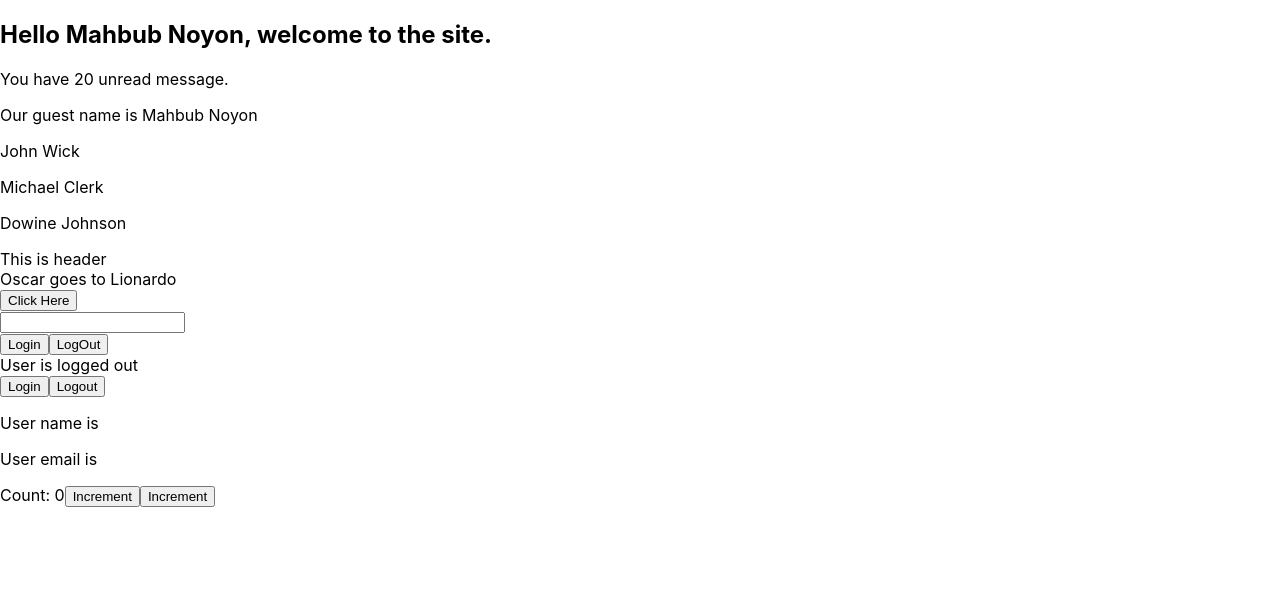
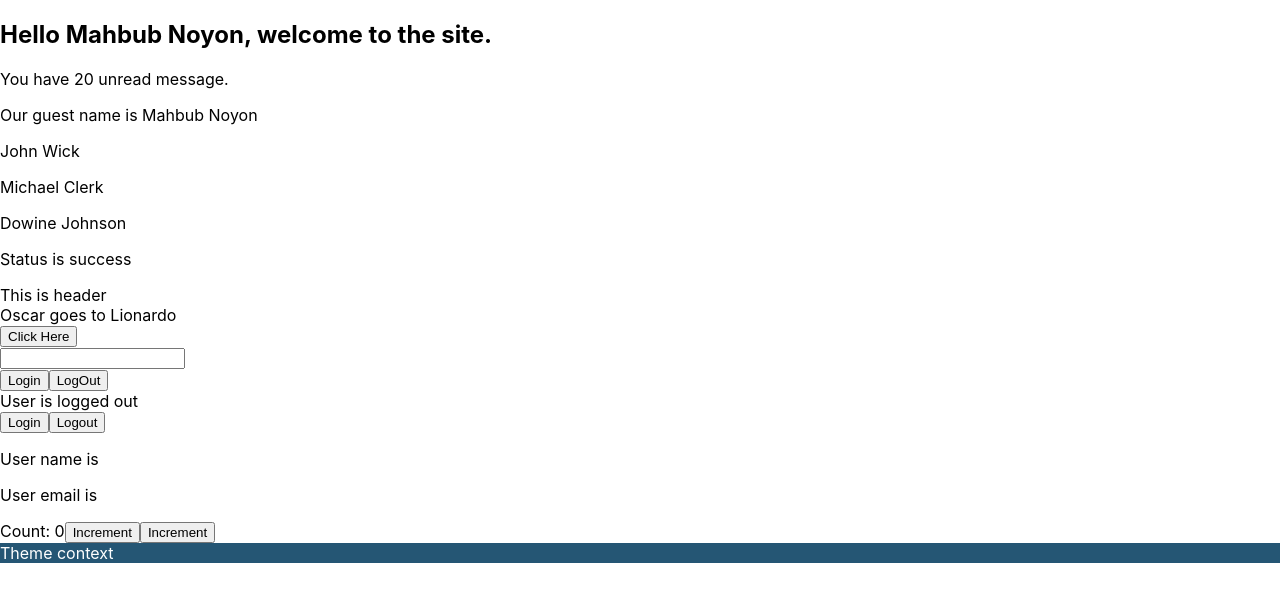
Before and after one commit to mahbubnoyon506/react-type-project, a React (Create React App) app: page / in a window 1280 px wide. Shown: the top 602 px of the page. Built offline with nearby package versions, Linux system fonts and the light colour scheme.

Commit message:
type added with context

```diff
--- a/src/App.tsx
+++ b/src/App.tsx
@@ -1,5 +1,7 @@
 import './App.css';
 import Button from './components/Button';
+import Box from './components/context/Box';
+import { ThemeContextProvider } from './components/context/ThemeContext';
 import Counter from './components/Counter';
 import Guest from './components/Guest';
 import Header from './components/Header';
@@ -9,6 +11,7 @@ import Oscar from './components/Oscar';
 import PersonList from './components/PersonList';
 import LoginState from './components/state/LoginState';
 import User from './components/state/User';
+import Status from './components/Status';
 // import Status from './components/Status';
 
 
@@ -36,7 +39,7 @@ function App() {
       <Name name='Mahbub Noyon' messages={20} isLoggedIn={true}></Name>
       <Guest name={personName} />
       <PersonList name={persons} />
-      {/* <Status status='success' /> */}
+      <Status status='success' />
       <Header> This is header </Header>
       <Oscar>
         <Header>Oscar goes to Lionardo</Header>
@@ -48,6 +51,9 @@ function App() {
       <LoginState />
       <User />
       <Counter />
+      <ThemeContextProvider>
+        <Box />
+      </ThemeContextProvider>
     </div>
   );
 }
--- /dev/null
+++ b/src/components/context/Box.tsx
@@ -0,0 +1,13 @@
+import React, { useContext } from 'react';
+import { ThemeContext } from './ThemeContext';
+
+const Box = () => {
+    const theme = useContext(ThemeContext)
+    return (
+        <div style={{background: theme.primary.main, color:theme.primary.text}}>
+            Theme context
+        </div>
+    );
+};
+
+export default Box;
--- /dev/null
+++ b/src/components/context/ThemeContext.tsx
@@ -0,0 +1,16 @@
+import React, { createContext } from 'react';
+import { theme } from './theme';
+
+type ThemeContextProps = {
+    children: React.ReactNode
+}
+
+export const ThemeContext = createContext(theme);
+
+export const ThemeContextProvider = ({ children }: ThemeContextProps) => {
+    return (
+        <ThemeContext.Provider value={theme}>
+            {children}
+        </ThemeContext.Provider>
+    )
+}
--- /dev/null
+++ b/src/components/context/theme.ts
@@ -0,0 +1,10 @@
+export const theme = {
+    primary: {
+        main: '#255674',
+        text: '#fff'
+    },
+    secondary: {
+        main: '#255425',
+        text: '#fff'
+    }
+}
```
Also changed, not shown: src/components/context/User.tsx (added, +11 -0 lines).
